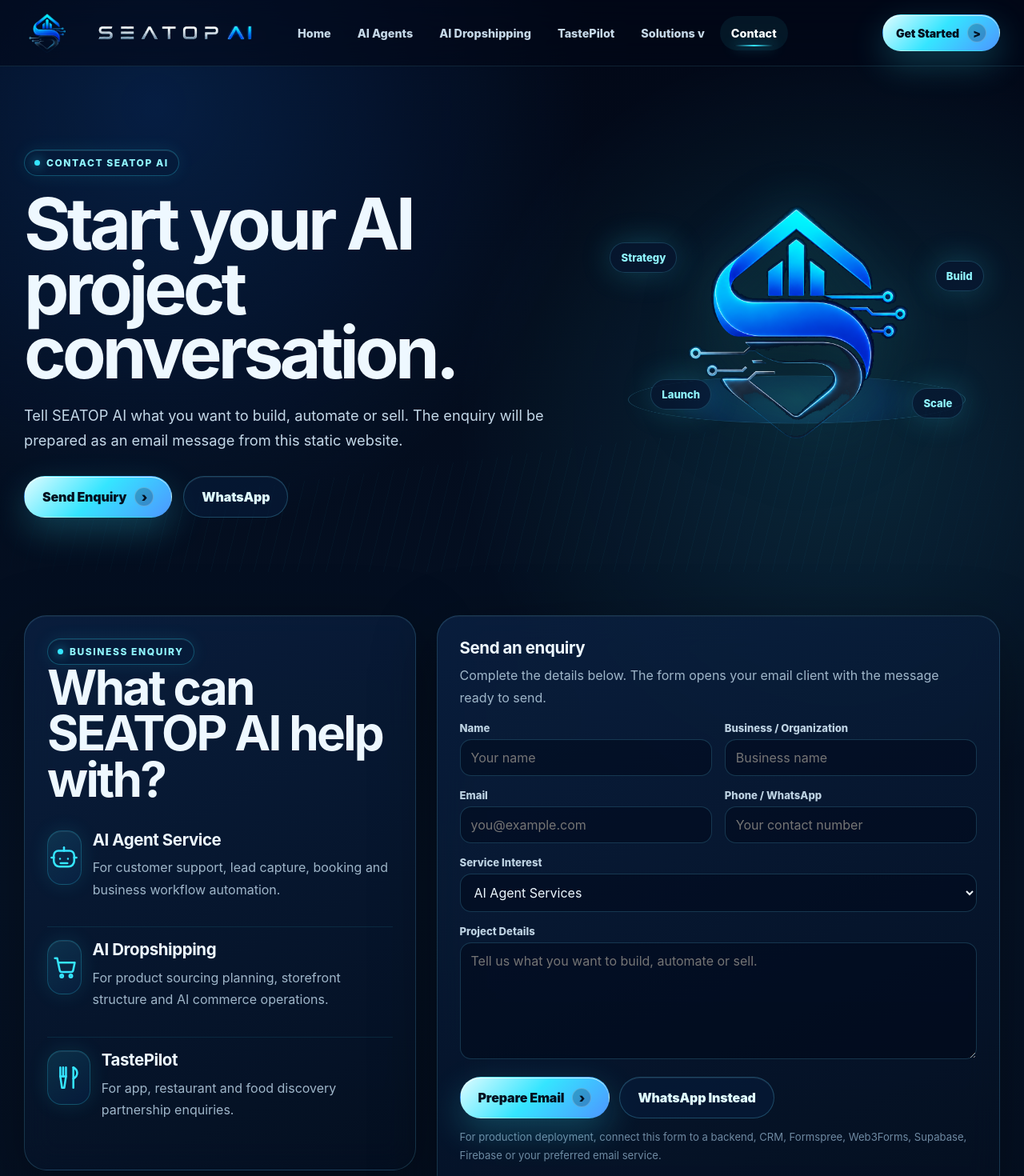
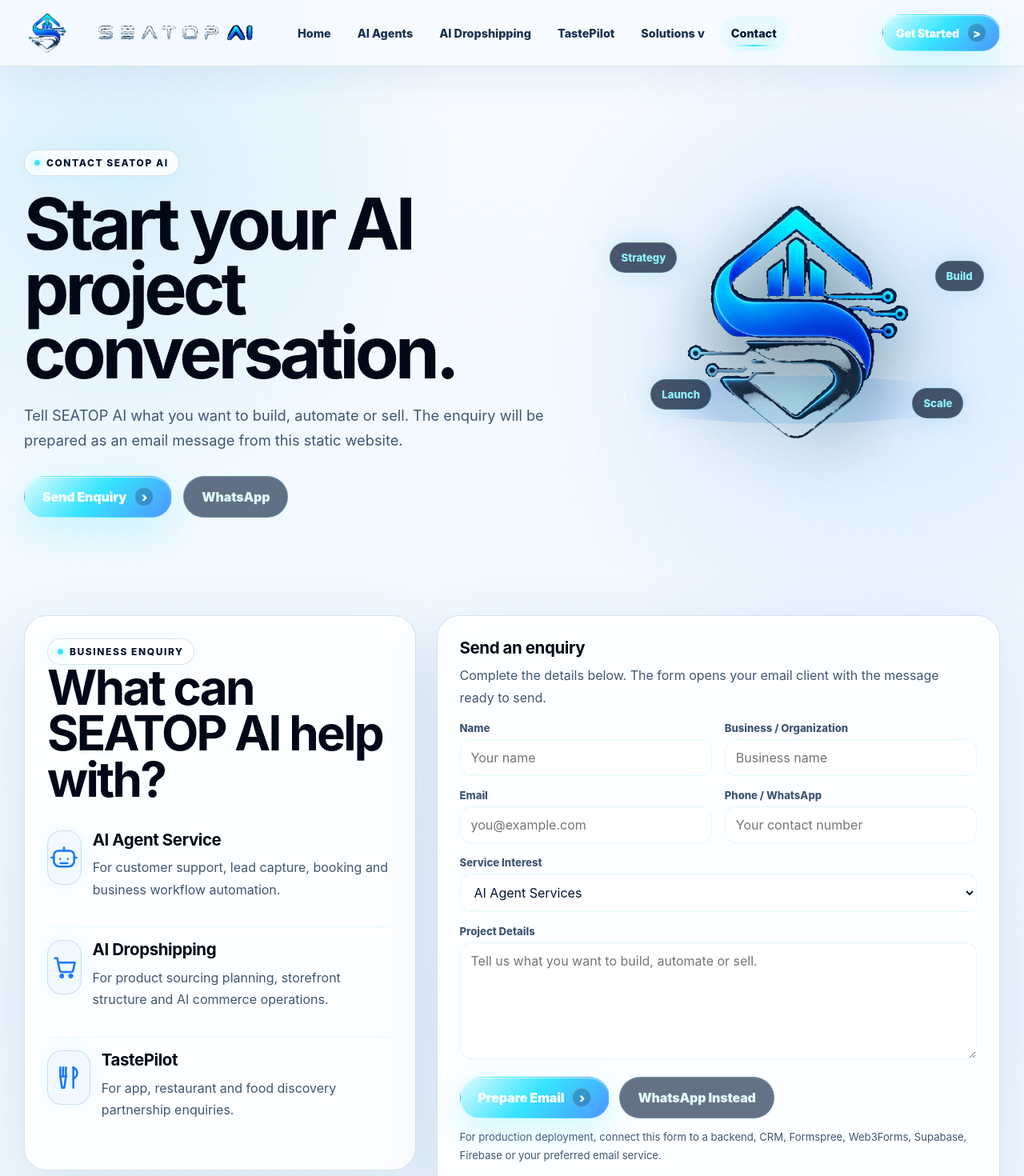
Before and after one commit to hayden0021/SEATOP-AI, a Next.js app: page /contact in a window 1280 px wide. Shown: the top 1470 px of the page at 80% size. Built offline with nearby package versions, Linux system fonts and the light colour scheme.

Commit message:
Fix light theme text readability

```diff
--- a/app/globals.css
+++ b/app/globals.css
@@ -7,8 +7,10 @@
   --line: rgba(115, 220, 255, 0.18);
   --line-bright: rgba(58, 216, 255, 0.48);
   --text: #eef8ff;
+  --text-strong: #ffffff;
   --muted: #9fb6c9;
   --muted-2: #6f8aa2;
+  --on-dark: #ffffff;
   --cyan: #35e5ff;
   --cyan-2: #90f6ff;
   --blue: #1677ff;
@@ -20,6 +22,26 @@
   --radius: 22px;
   --radius-lg: 34px;
   --container: 1220px;
+}
+
+@media (prefers-color-scheme: light) {
+  :root {
+    color-scheme: light;
+    --bg: #f7fbff;
+    --bg-2: #eaf4ff;
+    --panel: rgba(255, 255, 255, 0.86);
+    --panel-strong: rgba(255, 255, 255, 0.94);
+    --panel-soft: rgba(239, 248, 255, 0.78);
+    --line: rgba(28, 94, 170, 0.18);
+    --line-bright: rgba(0, 153, 220, 0.42);
+    --text: #07172f;
+    --text-strong: #020817;
+    --muted: #3f5673;
+    --muted-2: #667995;
+    --on-dark: #ffffff;
+    --shadow: 0 24px 80px rgba(20, 74, 142, 0.12);
+    --glow: 0 0 34px rgba(0, 153, 220, 0.18);
+  }
 }
 
 * { box-sizing: border-box; }
@@ -34,6 +56,16 @@
     linear-gradient(180deg, #020817 0%, #051225 42%, #020817 100%);
   font-family: Inter, ui-sans-serif, system-ui, -apple-system, BlinkMacSystemFont, "Segoe UI", sans-serif;
   overflow-x: hidden;
+}
+
+@media (prefers-color-scheme: light) {
+  html { background: var(--bg); }
+  body {
+    background:
+      radial-gradient(circle at 12% 8%, rgba(0, 164, 220, 0.12), transparent 26rem),
+      radial-gradient(circle at 86% 16%, rgba(22, 119, 255, 0.12), transparent 28rem),
+      linear-gradient(180deg, #f7fbff 0%, #eef7ff 48%, #ffffff 100%);
+  }
 }
 
 a { color: inherit; text-decoration: none; }
@@ -225,7 +257,7 @@
   font-weight: 780;
   cursor: pointer;
 }
-.nav-links > a:hover, .nav-drop-btn:hover, .nav-links > a.active { color: #fff; background: rgba(53,229,255,.07); }
+.nav-links > a:hover, .nav-drop-btn:hover, .nav-links > a.active { color: var(--text-strong); background: rgba(53,229,255,.07); }
 .nav-links > a.active::after {
   content: "";
   position: absolute; left: 18px; right: 18px; bottom: 5px; height: 2px; border-radius: 99px;
@@ -247,7 +279,7 @@
   opacity: 1; visibility: visible; transform: translateY(0);
 }
 .dropdown-menu a { display: block; padding: 12px; border-radius: 14px; color: #cfe3f2; font-size: .9rem; font-weight: 760; }
-.dropdown-menu a:hover { background: rgba(53,229,255,.08); color: #fff; }
+.dropdown-menu a:hover { background: rgba(53,229,255,.08); color: var(--text-strong); }
 .nav-actions { display: flex; align-items: center; gap: 10px; margin-left: auto; }
 .mobile-toggle {
   display: none;
@@ -293,7 +325,7 @@
 .btn:hover { transform: translateY(-2px); }
 .btn:hover::before { transform: translateX(120%); }
 .btn-primary {
-  color: #03101f;
+  color: var(--on-dark);
   background: linear-gradient(135deg, #dffcff, var(--cyan) 48%, #4d96ff);
   box-shadow: 0 16px 44px rgba(53,229,255,.24), inset 0 1px 0 rgba(255,255,255,.7);
 }
@@ -357,7 +389,7 @@
   border: 1px solid rgba(53,229,255,.2);
 }
 .trust-icon svg { width: 19px; height: 19px; }
-.trust-item b { display: block; color: #fff; font-size: .86rem; }
+.trust-item b { display: block; color: var(--text-strong); font-size: .86rem; }
 .trust-item span { color: var(--muted); font-size: .75rem; }
 
 .hero-visual { position: relative; min-height: 560px; perspective: 1400px; }
@@ -424,7 +456,7 @@
   animation: floatY 6.2s ease-in-out infinite;
 }
 .float-panel svg { width: 31px; height: 31px; color: var(--cyan); }
-.float-panel b { display: block; color: #fff; font-size: .88rem; }
+.float-panel b { display: block; color: var(--text-strong); font-size: .88rem; }
 .float-panel span { color: var(--muted); font-size: .72rem; }
 .p1 { left: 6%; top: 18%; } .p2 { right: 3%; top: 18%; animation-delay: .5s; }
 .p3 { left: 10%; bottom: 30%; animation-delay: 1s; } .p4 { right: 6%; bottom: 26%; animation-delay: 1.4s; }
@@ -513,10 +545,10 @@
 .process-title h2 { font-size: clamp(1.9rem, 3vw, 3.1rem); }
 .process-step { display: grid; grid-template-columns: 58px 1fr; gap: 13px; padding: 14px; border-radius: 18px; background: rgba(255,255,255,.025); }
 .step-icon { width: 58px; height: 58px; border-radius: 50%; }
-.process-step b { display: block; color: #fff; margin-bottom: 4px; }
+.process-step b { display: block; color: var(--text-strong); margin-bottom: 4px; }
 .process-step p { margin: 0; font-size: .82rem; line-height: 1.45; }
 .industry-strip { display: flex; align-items: center; gap: 8px; margin-top: 18px; padding: 15px; border: 1px solid var(--line); border-radius: 20px; background: rgba(8, 27, 54, .52); overflow: auto; }
-.industry-title { color: #fff; font-weight: 950; white-space: nowrap; margin-right: 14px; }
+.industry-title { color: var(--text-strong); font-weight: 950; white-space: nowrap; margin-right: 14px; }
 .industry-item { display: flex; align-items: center; gap: 7px; min-width: max-content; padding: 8px 12px; border-left: 1px solid rgba(53,229,255,.13); color: #c1d5e6; font-size: .88rem; font-weight: 820; }
 .industry-item svg { width: 22px; height: 22px; color: var(--cyan); }
 
@@ -547,7 +579,7 @@
 .scan-visual span:nth-child(3) { left: 42%; bottom: 27%; } .scan-visual span:nth-child(4) { right: 17%; bottom: 22%; }
 .scan-metrics { display: grid; grid-template-columns: repeat(4, 1fr); gap: 14px; margin-top: 16px; }
 .scan-metrics div { padding: 16px; border: 1px solid rgba(53,229,255,.14); border-radius: 18px; background: rgba(255,255,255,.025); }
-.scan-metrics b { display: block; color: #fff; margin-bottom: 5px; }
+.scan-metrics b { display: block; color: var(--text-strong); margin-bottom: 5px; }
 .scan-metrics span { color: var(--muted); font-size: .86rem; }
 .app-showcase { display: grid; grid-template-columns: .9fr 1.1fr; gap: 40px; align-items: center; }
 .feature-stack { display: flex; flex-wrap: wrap; gap: 10px; margin-top: 24px; }
@@ -557,7 +589,7 @@
 .phone-speaker { width: 104px; height: 24px; margin: 0 auto 24px; border-radius: 0 0 16px 16px; background: #020817; }
 .match-card { margin-top: 14px; padding: 16px; border-radius: 22px; background: rgba(255,255,255,.08); border: 1px solid rgba(255,255,255,.12); }
 .match-card.top { background: linear-gradient(135deg, rgba(255,180,92,.2), rgba(53,229,255,.08)); }
-.match-card b { display: block; color: #fff; margin-bottom: 7px; }
+.match-card b { display: block; color: var(--text-strong); margin-bottom: 7px; }
 .match-card span { color: #c5d9e8; font-size: .88rem; }
 .taste-bars { display: grid; grid-template-columns: repeat(3, 1fr); gap: 8px; margin: 18px 0; }
 .taste-bars i { height: 118px; border-radius: 18px; background: linear-gradient(180deg, rgba(255,180,92,.82), rgba(53,229,255,.45)); transform-origin: bottom; animation: bars 3.8s ease-in-out infinite; }
@@ -623,7 +655,7 @@
   background: rgba(255,255,255,.035);
 }
 .metric-row span, .console-grid span { display: block; color: var(--muted); font-size: .78rem; margin-top: 6px; }
-.metric-row b { display: block; color: #fff; font-size: 1.1rem; }
+.metric-row b { display: block; color: var(--text-strong); font-size: 1.1rem; }
 .metric-row em { color: #39ffa8; font-style: normal; font-size: .78rem; }
 .chart-panel {
   position: relative;
@@ -651,7 +683,7 @@
   color: #fff; background: #0d7cff; font-size: .72rem; font-weight: 900;
 }
 .console-grid { grid-template-columns: repeat(3, 1fr); }
-.console-grid b { color: #fff; }
+.console-grid b { color: var(--text-strong); }
 .taste-reference {
   background:
     radial-gradient(circle at 84% 52%, rgba(53,229,255,.16), transparent 27rem),
@@ -677,7 +709,7 @@
   align-items: end;
 }
 .store-badges { display: flex; flex-wrap: wrap; gap: 12px; margin-top: 24px; }
-.store-badges span { padding: 10px 14px; border-radius: 10px; border: 1px solid rgba(255,255,255,.24); color: #fff; font-weight: 850; background: rgba(255,255,255,.06); }
+.store-badges span { padding: 10px 14px; border-radius: 10px; border: 1px solid rgba(255,255,255,.24); color: var(--text-strong); font-weight: 850; background: rgba(255,255,255,.06); }
 .phone-trio { min-height: 430px; display: flex; align-items: end; justify-content: center; gap: 18px; }
 .phone-trio div {
   width: 180px; height: 360px; border-radius: 30px; border: 1px solid rgba(255,255,255,.22);
@@ -734,7 +766,7 @@
 .product-meta { display: flex; flex-wrap: wrap; gap: 7px; margin: 10px 0; }
 .product-meta span { padding: 5px 8px; border-radius: 999px; background: rgba(53,229,255,.08); border: 1px solid rgba(53,229,255,.13); color: var(--cyan-2); font-size: .72rem; font-weight: 850; }
 .product-price { display: flex; align-items: baseline; gap: 6px; margin: 10px 0 14px; }
-.product-price strong { color: #fff; font-size: 1.45rem; }
+.product-price strong { color: var(--text-strong); font-size: 1.45rem; }
 .product-price span { color: var(--muted-2); font-size: .78rem; }
 .product-card .btn { margin-top: auto; }
 .side-panel { position: sticky; top: 102px; display: grid; gap: 18px; }
@@ -912,6 +944,162 @@
   .industry-item { border-left: 0; border-top: 1px solid rgba(53,229,255,.1); }
 }
 
+@media (prefers-color-scheme: light) {
+  h1, h2, h3, h4,
+  .section-head h2,
+  .process-title h2,
+  .contact-card h2,
+  .form-card h3,
+  .product-card h3,
+  .restaurant-card h3,
+  .shortlist-card h3,
+  .calculator-card h3,
+  .app-card b,
+  .food-bubble b,
+  .phone-screen b,
+  .phone-screen strong,
+  .profile-card h1,
+  .profile-card h2,
+  .profile-card h3,
+  [class*="profile"] h1,
+  [class*="profile"] h2,
+  [class*="profile"] h3 {
+    color: var(--text-strong);
+  }
+
+  p, .lead, .small,
+  label, input, select, textarea,
+  .field label,
+  .form-note,
+  .trust-item span,
+  .float-panel span,
+  .metric-row span,
+  .console-grid span,
+  .product-price span,
+  .contact-method p,
+  .app-card,
+  .phone-screen,
+  .profile-card,
+  [class*="profile"],
+  [class*="field"],
+  [class*="label"] {
+    color: var(--muted);
+  }
+
+  .site-header {
+    background: rgba(247, 251, 255, .82);
+    border-bottom-color: rgba(28, 94, 170, .14);
+    box-shadow: 0 16px 44px rgba(20, 74, 142, .08);
+  }
+  .nav-links > a,
+  .nav-drop-btn,
+  .dropdown-menu a {
+    color: #17304f;
+  }
+  .nav-links > a:hover,
+  .nav-drop-btn:hover,
+  .nav-links > a.active,
+  .dropdown-menu a:hover {
+    color: #06172f;
+  }
+
+  .eyebrow, .section-kicker, .tag,
+  .trust-item,
+  .float-panel,
+  .process-panel,
+  .industry-strip,
+  .service-card, .glass-card, .agent-card, .info-card, .use-case-card, .package-card,
+  .product-card, .shortlist-card, .calculator-card, .contact-card, .form-card,
+  .restaurant-card, .bento-card, .timeline-grid article, .scan-dashboard, .contact-cta,
+  .app-card,
+  .phone-screen,
+  .match-card,
+  .metric-row div,
+  .console-grid div,
+  .dropdown-menu,
+  .nav-links.open,
+  .profile-card,
+  [class*="profile-card"],
+  [class*="profile-panel"] {
+    background: var(--panel);
+    border-color: var(--line);
+    color: var(--text);
+  }
+
+  .hero::before,
+  .page-hero::before {
+    background:
+      radial-gradient(circle at 82% 25%, rgba(53,229,255,.12), transparent 28rem),
+      linear-gradient(180deg, rgba(247,251,255,.96), rgba(235,246,255,.86));
+  }
+  .section-soft, .ocean-band, .taste-accent {
+    background:
+      radial-gradient(circle at 12% 15%, rgba(53,229,255,.10), transparent 24rem),
+      linear-gradient(180deg, rgba(239,248,255,.78), rgba(255,255,255,.9));
+  }
+
+  .card-icon, .step-icon,
+  .trust-icon,
+  .restaurant-image,
+  .product-visual,
+  .mobile-toggle {
+    background: rgba(239, 248, 255, .86);
+    border-color: var(--line);
+    color: var(--blue);
+  }
+  .mobile-toggle span {
+    background: var(--text-strong);
+  }
+
+  .agent-card li,
+  .package-card li,
+  .check-list li,
+  .industry-item,
+  .shortlist-line,
+  .product-meta span,
+  .filter-btn,
+  .price,
+  .profit-output,
+  .field input,
+  .field select,
+  .field textarea,
+  .newsletter input {
+    color: var(--text);
+  }
+  .field input,
+  .field select,
+  .field textarea,
+  .newsletter input {
+    background: rgba(255,255,255,.9);
+  }
+
+  .cta-band,
+  .analytics-console,
+  .scan-dashboard,
+  .css-phone,
+  .phone-mock,
+  .taste-reference,
+  .yacht-cta {
+    color: var(--on-dark);
+  }
+  .cta-band h2,
+  .cta-band p,
+  .cta-band .btn-ghost,
+  .analytics-console h2,
+  .analytics-console h3,
+  .analytics-console .console-top b,
+  .scan-dashboard h2,
+  .scan-dashboard h3,
+  .css-phone b,
+  .phone-mock .phone-top,
+  .taste-reference h2,
+  .taste-reference p,
+  .yacht-cta h2,
+  .yacht-cta p {
+    color: var(--on-dark);
+  }
+}
+
 @media (prefers-reduced-motion: reduce) {
   *, *::before, *::after {
     animation-duration: .001ms !important;
--- a/public/assets/style.css
+++ b/public/assets/style.css
@@ -119,3 +119,40 @@
 @media (max-width:680px){
   .container{width:min(100% - 28px,var(--container))}.section{padding:58px 0}h1{font-size:clamp(2.9rem,14vw,4.4rem)}h2{font-size:2.25rem}.lead{font-size:1.02rem}.hero{min-height:unset;padding:44px 0 28px}.hero-visual{min-height:440px}.mark-monolith{width:92%}.base-disc{width:390px;height:128px;bottom:36px}.orbit-ring{width:410px;height:410px}.orbit-ring.r2{width:500px;height:500px}.float-panel{min-width:auto;padding:10px 12px}.float-panel.p1{left:0;top:14%}.float-panel.p2{right:0;top:12%}.float-panel.p3{left:0;bottom:28%}.float-panel.p4{right:0;bottom:26%}.float-panel svg{width:26px;height:26px}.connector{display:none}.card-row,.grid-3,.grid-4,.product-grid{grid-template-columns:1fr}.service-card{grid-template-columns:1fr}.section-head{display:block}.footer-grid{grid-template-columns:1fr}.copyright{flex-direction:column;align-items:flex-start}.phone-mock{width:260px;height:520px}.restaurant-card{grid-template-columns:64px 1fr}.restaurant-card .btn{grid-column:1/-1}.restaurant-image{width:64px;height:64px}.industry-strip{display:block}.industry-title{display:block;margin-bottom:10px}.industry-item{border-left:0;border-top:1px solid rgba(8,104,255,.12)}
 }
+
+/* Theme-aware readability */
+:root{
+  --text-strong:var(--navy);
+  --text-body:var(--ink);
+  --text-muted:var(--muted);
+  --surface-readable:rgba(255,255,255,.88);
+  --surface-soft-readable:rgba(239,248,255,.82);
+  --on-dark:#fff;
+}
+h1,h2,h3,h4,.section-head h2,.process-title h2,.price strong,.product-price strong,.industry-title{color:var(--text-strong)}
+body,p,.lead,.small,label,input,select,textarea,.field label,.form-note,.agent-card li,.package-card li,.check-list li,.industry-item,.shortlist-line,.product-price span,.trust-item span,.float-panel span,.restaurant-card,.contact-method p{color:var(--text-body)}
+.eyebrow,.section-kicker,.tag,.service-card,.glass-card,.product-card,.package-card,.info-card,.agent-card,.use-case-card,.shortlist-card,.calculator-card,.contact-card,.form-card,.restaurant-card,.app-card,.trust-item,.float-panel,.process-panel,.industry-strip,.dropdown-menu{background:var(--surface-readable);color:var(--text-body)}
+.field input,.field select,.field textarea,.newsletter input{color:var(--text-strong);background:rgba(255,255,255,.92)}
+.btn-primary,.filter-btn.active,.filter-btn:hover,.cta-band,.cta-band h2,.cta-band p,.cta-band .btn-ghost,.food-icon{color:var(--on-dark)}
+
+@media (prefers-color-scheme:dark){
+  :root{
+    --text-strong:#eef8ff;
+    --text-body:#c4d8e8;
+    --text-muted:#9fb6c9;
+    --surface-readable:rgba(7,20,42,.82);
+    --surface-soft-readable:rgba(11,36,72,.62);
+    --on-dark:#fff;
+  }
+  body{
+    color:var(--text-body);
+    background:
+      radial-gradient(circle at 15% 5%,rgba(20,124,255,.18),transparent 34rem),
+      radial-gradient(circle at 82% 20%,rgba(53,229,255,.12),transparent 30rem),
+      linear-gradient(180deg,#020817 0%,#051225 42%,#020817 100%);
+  }
+  .site-header,.dropdown-menu,.nav-links.open{background:rgba(2,8,23,.88);border-color:rgba(112,222,255,.18)}
+  .nav-links>a,.nav-drop-btn,.dropdown-menu a{color:var(--text-body)}
+  .nav-links>a:hover,.nav-drop-btn:hover,.nav-links>a.active,.dropdown-menu a:hover{color:var(--text-strong)}
+  .btn-ghost{color:var(--text-strong);background:rgba(8,28,58,.62)}
+}
```
